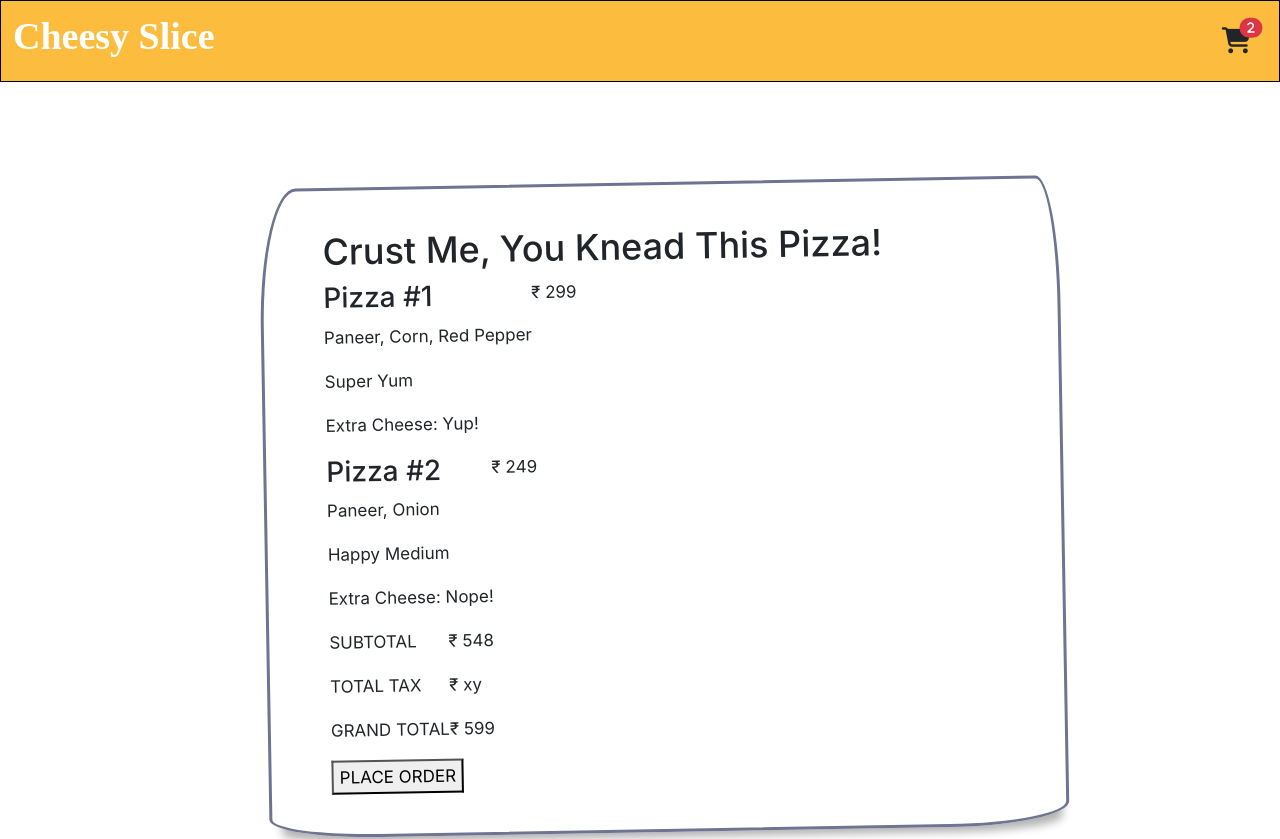
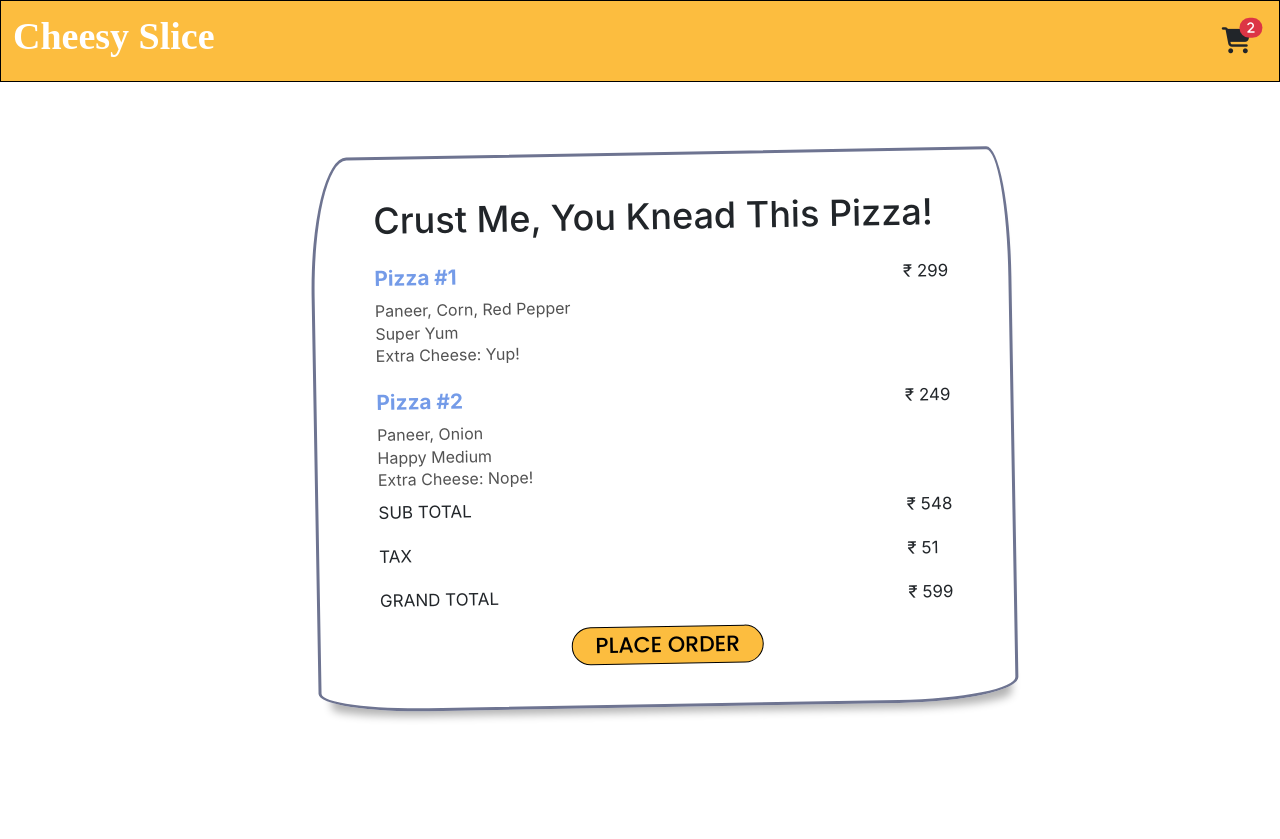
Before and after one commit to eyekavya/BurgerApp-React, a React (Create React App) app: page /cart in a window 1280 px wide. After the commit the page ends 800 px from the top, so only its background shows below. Built offline with nearby package versions, Linux system fonts and the light colour scheme; a web font is replaced by a local one.

Commit message:
added style to cart page

```diff
--- a/src/App.css
+++ b/src/App.css
@@ -16,3 +16,15 @@
 label {
   font-family: "Poppins", sans-serif;
 }
+
+.btn-general {
+  font-family: "Poppins", sans-serif;
+  font-size: 22px;
+  width: 12rem;
+  background-color: #fcbd3f;
+  color: #000;
+  font-weight: 500;
+  border: 1.5px solid #000;
+  border-radius: 20px;
+  padding: 4px;
+}
--- a/src/components/Cart/Cart.js
+++ b/src/components/Cart/Cart.js
@@ -31,17 +31,19 @@ function Cart() {
           </div>
           <div className="total">
             <div className="total-desc">
-              <p>SUBTOTAL</p>
-              <p>TOTAL TAX</p>
+              <p>SUB TOTAL</p>
+              <p>TAX</p>
               <p>GRAND TOTAL</p>
             </div>
             <div className="total-price">
               <p>₹ 548</p>
-              <p>₹ xy</p>
+              <p>₹ 51</p>
               <p>₹ 599</p>
             </div>
           </div>
-          <button>PLACE ORDER</button>
+          <div className="order-btn-container">
+            <button className="btn-general">PLACE ORDER</button>
+          </div>
         </div>
       </div>
     </StyledCart>
--- a/src/components/Cart/StyledCart.js
+++ b/src/components/Cart/StyledCart.js
@@ -2,7 +2,7 @@ import styled from "styled-components";
 
 export const StyledCart = styled.section`
   body {
-    font-family: monospace;
+    font-family: "Poppins", sans-serif;
   }
 
   h2 {
@@ -19,9 +19,9 @@ export const StyledCart = styled.section`
     position: relative;
     border: solid 3px #6e7491;
     padding: 40px 60px;
-    max-width: 800px;
+    max-width: 700px;
     width: 70%;
-    margin: 100px auto 0;
+    margin: 70px auto 0;
     font-size: 17px;
     line-height: 28px;
     transform: rotate(-1deg);
@@ -38,8 +38,40 @@ export const StyledCart = styled.section`
     transform: translateY(4px) rotate(1deg);
   }
 
+  h3 {
+    font-size: 1.3rem;
+    color: #749be8;
+    font-weight: 700;
+    margin: 1rem 0;
+  }
+
   .pizza-item,
   .total {
     display: flex;
+    justify-content: space-between;
+    align-items: baseline;
+  }
+
+  .pizza-desc {
+    line-height: 1.5;
+  }
+
+  .pizza-desc p {
+    color: #525252;
+    font-size: 1rem;
+    line-height: 0.4;
+  }
+
+  .total-desc,
+  .total-price {
+    display: flex;
+    flex-direction: column;
+    margin-bottom: 0 !important;
+    padding-bottom: 0 !important;
+  }
+
+  .order-btn-container {
+    display: flex;
+    justify-content: center;
   }
 `;
```
